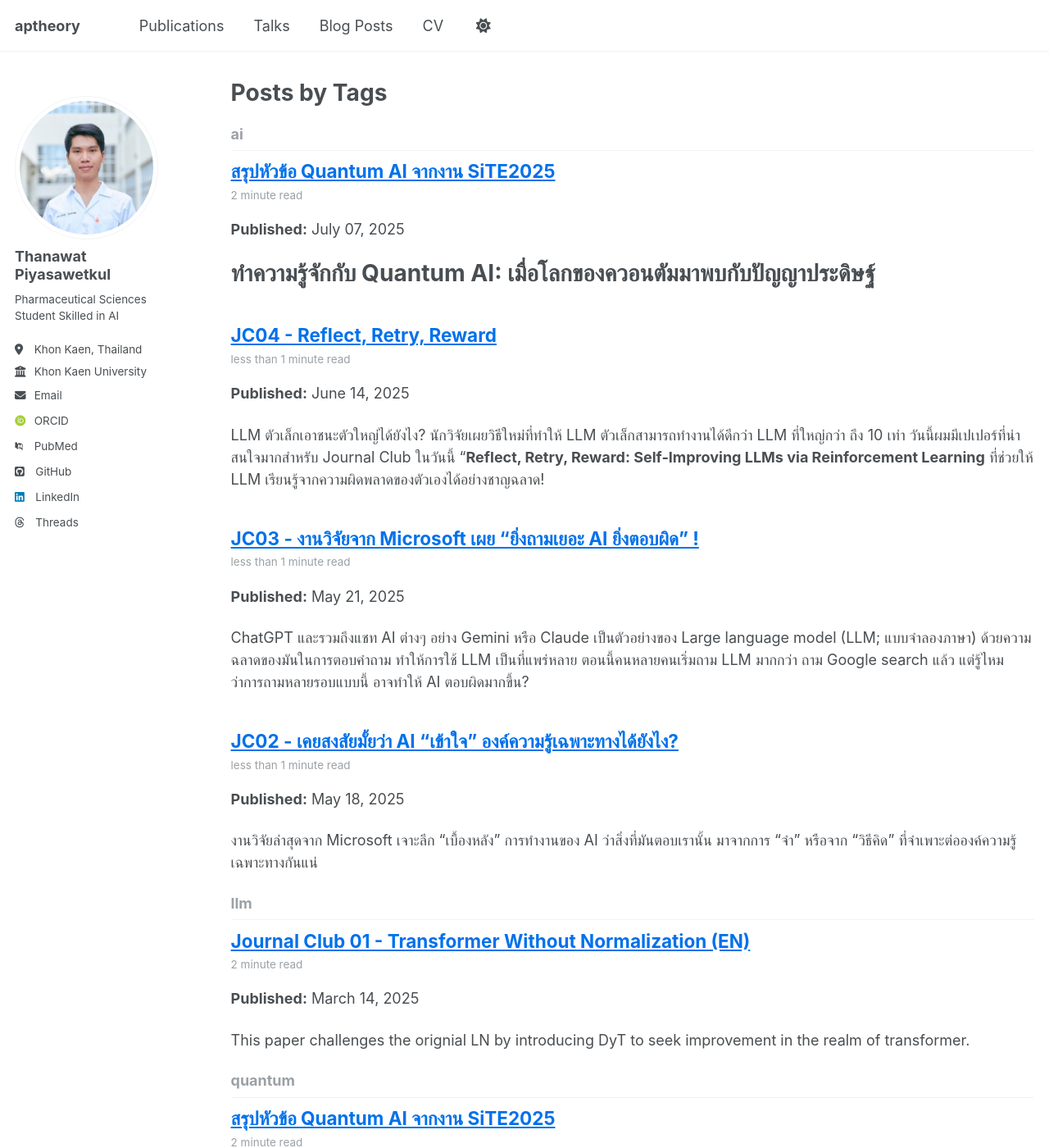
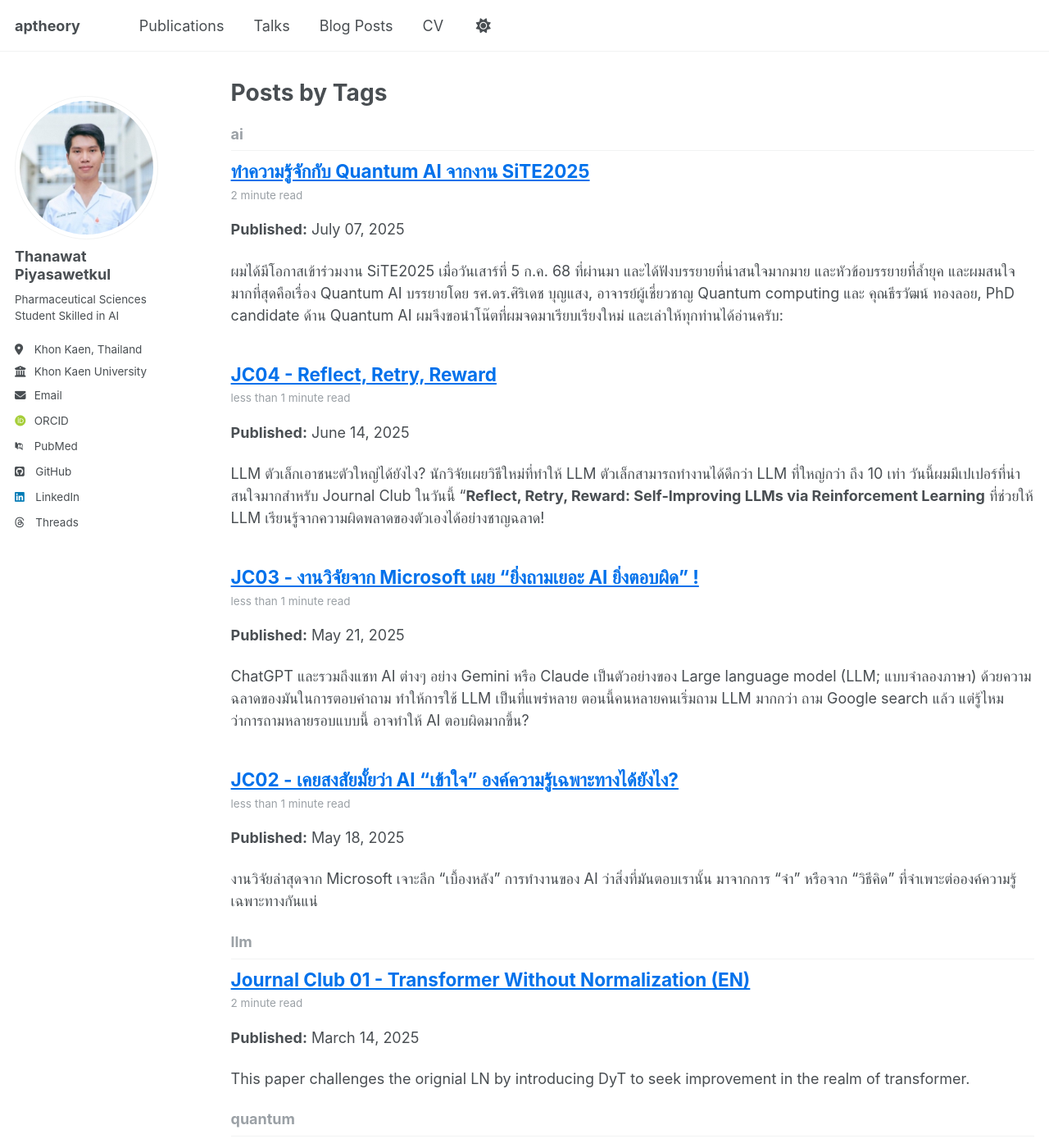
Before and after one commit to aptheory/aptheory.github.io, a Jekyll site: the page built from _pages/tag-archive.html, in a window 1280 px wide and 1400 px high. Shown: the whole window at 82% size. Built offline with Jekyll 4.4.1, drawn with Linux system fonts in a browser that asks for light colours; some web fonts are replaced; some of the changed text lies outside the part shown.

Commit message:
update blog 250707

```diff
--- a/_posts/2025-07-07-n001-quant.md
+++ b/_posts/2025-07-07-n001-quant.md
@@ -1,16 +1,14 @@
 ---
-title: สรุปหัวข้อ Quantum AI จากงาน SiTE2025
+title: ทำความรู้จักกับ Quantum AI จากงาน SiTE2025
 author: aptheory
 date: 2025-07-07
 categories: [blog]
 tags: [ai,quantum]
 render_with_liquid: false
 ---
-# **ทำความรู้จักกับ Quantum AI: เมื่อโลกของควอนตัมมาพบกับปัญญาประดิษฐ์**
+ผมได้มีโอกาสเข้าร่วมงาน SiTE2025 เมื่อวันเสาร์ที่ 5 ก.ค. 68 ที่ผ่านมา และได้ฟังบรรยายที่น่าสนใจมากมาย และหัวข้อบรรยายที่ล้ำยุค และผมสนใจมากที่สุดคือเรื่อง Quantum AI บรรยายโดย รศ.ดร.ศิริเดช บุญแสง, อาจารย์ผู้เชี่ยวชาญ Quantum computing และ คุณธีรวัฒน์ ทองลอย, PhD candidate ด้าน Quantum AI ผมจึงขอนำโน๊ตที่ผมจดมาเรียบเรียงใหม่ และเล่าให้ทุกท่านได้อ่านครับ:
 
 ![image.png]({{ site.baseurl }}/images/added/B-N001-site2025.JPG)
-
-ผมได้มีโอกาสเข้าร่วมงาน SiTE2025 เมื่อวันเสาร์ที่ 5 ก.ค. 68 ที่ผ่านมา และได้ฟังบรรยายที่น่าสนใจมากมาย และหัวข้อบรรยายที่ล้ำยุค และผมสนใจมากที่สุดคือเรื่อง Quantum AI บรรยายโดย รศ.ดร.ศิริเดช บุญแสง, อาจารย์ผู้เชี่ยวชาญ Quantum computing และ คุณธีรวัฒน์ ทองลอย, PhD candidate ด้าน Quantum AI ผมจึงขอนำโน๊ตที่ผมจดมาเรียบเรียงใหม่ และเล่าให้ทุกท่านได้อ่านครับ:
 
 เคยสงสัยไหมว่าโลกของคอมพิวเตอร์ในอนาคตจะเป็นอย่างไร? ทุกวันนี้ เราได้ยินคำว่า AI หรือปัญญาประดิษฐ์กันบ่อย ๆ แต่มีอีกหนึ่งเทคโนโลยีที่กำลังจะมีบทบาทสำคัญและน่าตื่นเต้นไม่แพ้กัน นั่นคือ "Quantum AI" หรือปัญญาประดิษฐ์ที่ทำงานบนหลักการของฟิสิกส์ควอนตัม
 
@@ -52,7 +50,7 @@ Quantum AI ไม่ได้เป็นแค่ทฤษฎีอีกต่
 
 **การจำแนกภาพที่ซับซ้อนขึ้น:** นอกจากตัวเลขง่าย ๆ แล้ว Quantum AI ยังสามารถจำแนกภาพที่ท้าทายกว่าได้ เช่น การจำแนกภาพไข่พยาธิใบไม้ตับ ซึ่งเป็นโครงการร่วมมือกับนักวิจัยด้านพยาธิวิทยา แม้จะใช้เพียง 12 คิวบิต (ซึ่งถือว่าน้อยมาก) แต่ผลลัพธ์ก็แสดงให้เห็นถึงศักยภาพของเทคโนโลยีนี้
 
-**[ ความท้าทายในการนำข้อมูลเข้าสู่ Quantum Computer ]**
+## ความท้าทายในการนำข้อมูลเข้าสู่ Quantum Computer
 
 การนำข้อมูลรูปภาพเข้าสู่ Quantum Computer นั้นเป็นเรื่องที่ท้าทายมาก เพราะรูปภาพมีพิกเซลเป็นจำนวนมาก และ Quantum Computer ในปัจจุบันยังมีสัญญาณรบกวน (noise) สูงและมีข้อจำกัดในจำนวนคิวบิต
 
```
